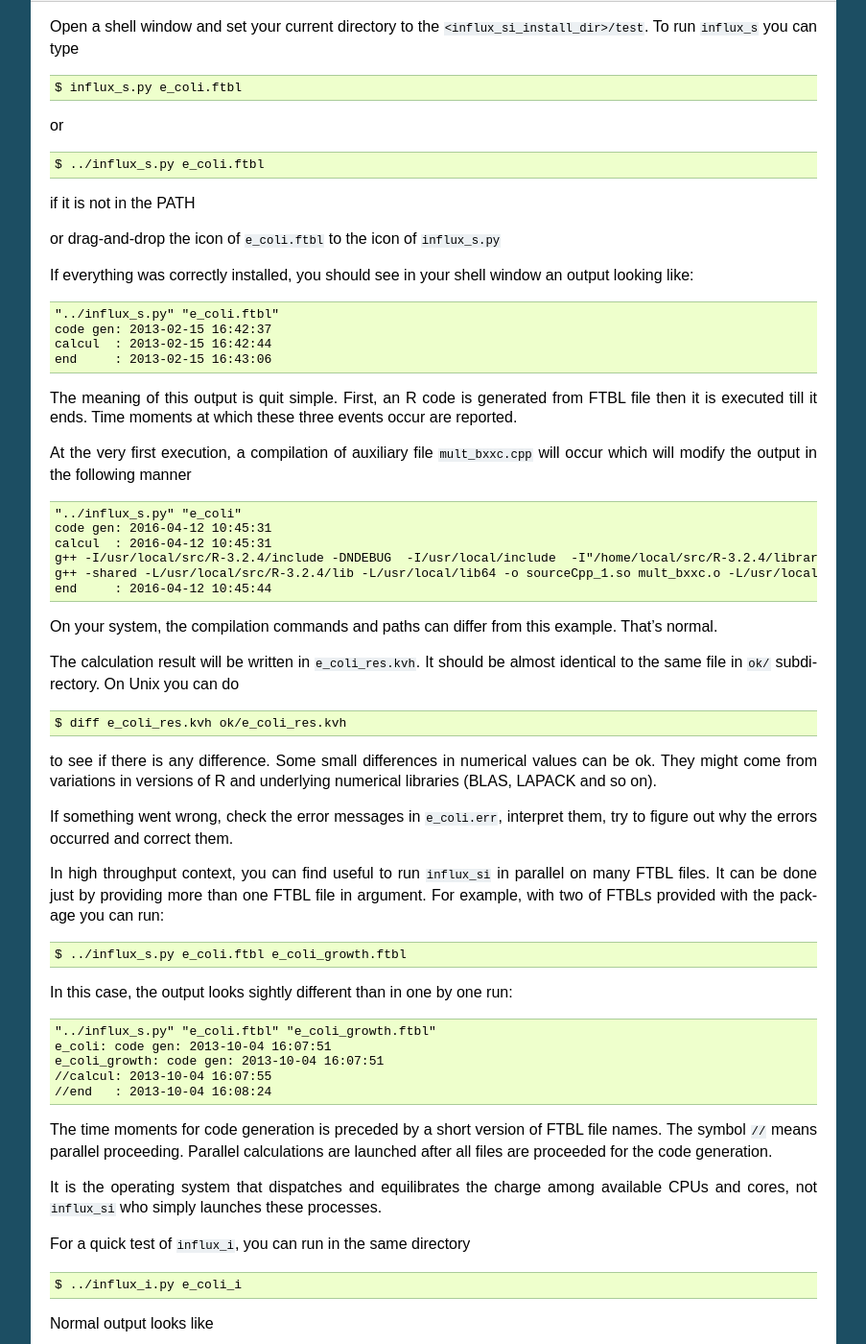
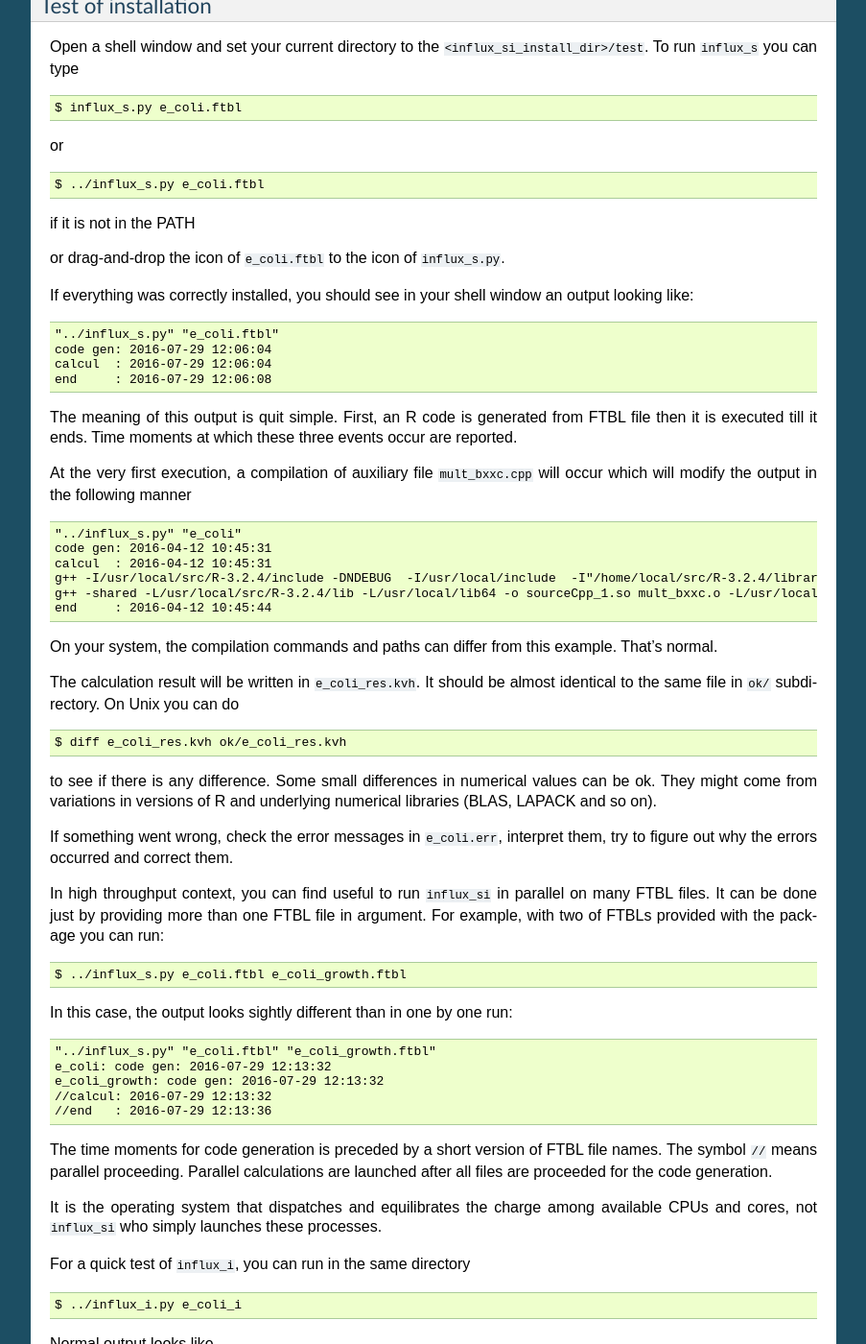
Before and after one commit to sgsokol/influx, a Sphinx documentation site: the page built from doc/install.rst, in a window 1280 px wide and 1400 px high, scrolled down 2311 px. Shown: the whole window at 96% size, without its empty margins (198-1101 px from the left). Built offline with Sphinx 7.4.7, drawn with Linux system fonts in a browser that asks for light colours; some of the changed text lies outside the part shown.

```diff
--- a/doc/install.rst
+++ b/doc/install.rst
@@ -126,7 +125,7 @@ or ::
 
 if it is not in the PATH
 
-or drag-and-drop the icon of ``e_coli.ftbl`` to the icon of ``influx_s.py``
+or drag-and-drop the icon of ``e_coli.ftbl`` to the icon of ``influx_s.py``.
 
 If everything was correctly installed, you should see in your shell window an
 output looking like:
@@ -134,9 +133,9 @@ output looking like:
 .. code-block:: text
 
  "../influx_s.py" "e_coli.ftbl"
- code gen: 2013-02-15 16:42:37
- calcul  : 2013-02-15 16:42:44
- end     : 2013-02-15 16:43:06
+ code gen: 2016-07-29 12:06:04
+ calcul  : 2016-07-29 12:06:04
+ end     : 2016-07-29 12:06:08
 
 The meaning of this output is quit simple. First, an R code is  generated from FTBL file then it is executed till it ends. Time moments at which these three events occur are reported.
 
@@ -176,10 +175,10 @@ In this case, the output looks sightly different than in one by one run:
 .. code-block:: text
 
  "../influx_s.py" "e_coli.ftbl" "e_coli_growth.ftbl"
- e_coli: code gen: 2013-10-04 16:07:51
- e_coli_growth: code gen: 2013-10-04 16:07:51
- //calcul: 2013-10-04 16:07:55
- //end   : 2013-10-04 16:08:24
+ e_coli: code gen: 2016-07-29 12:13:32
+ e_coli_growth: code gen: 2016-07-29 12:13:32
+ //calcul: 2016-07-29 12:13:32
+ //end   : 2016-07-29 12:13:36
 
 The time moments for code generation is preceded by a short version of FTBL file names. The symbol ``//`` means parallel proceeding. Parallel calculations are launched after all files are proceeded for the code generation.
 
```
Also changed, not shown: other parts of doc/install.rst (+5 -6 lines).
